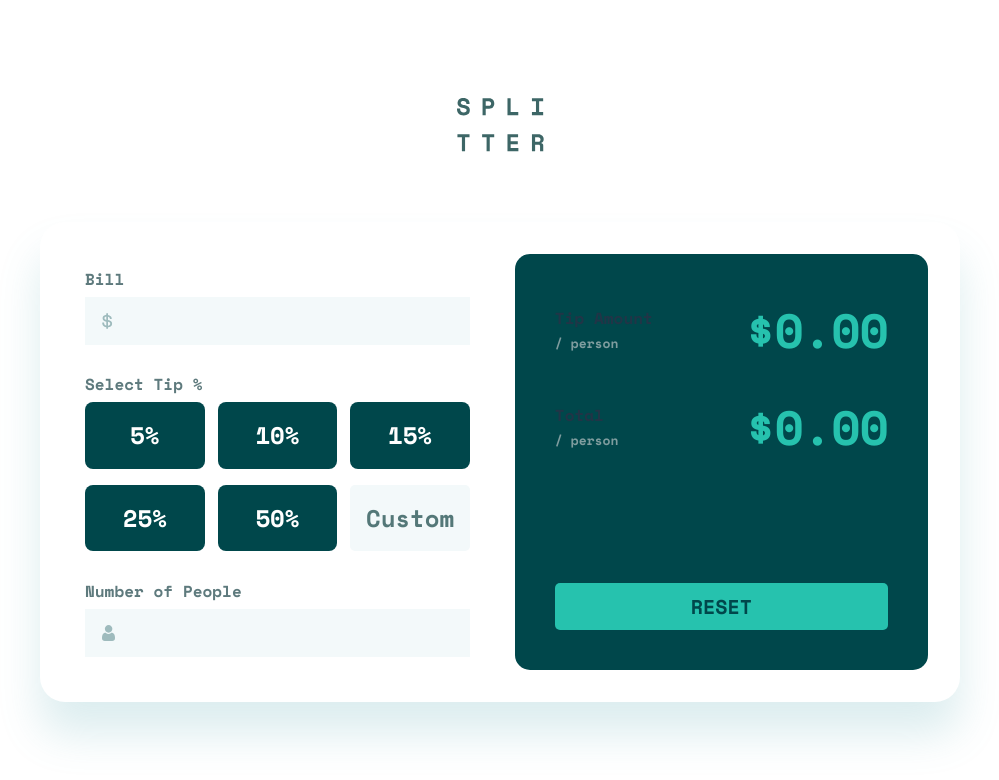
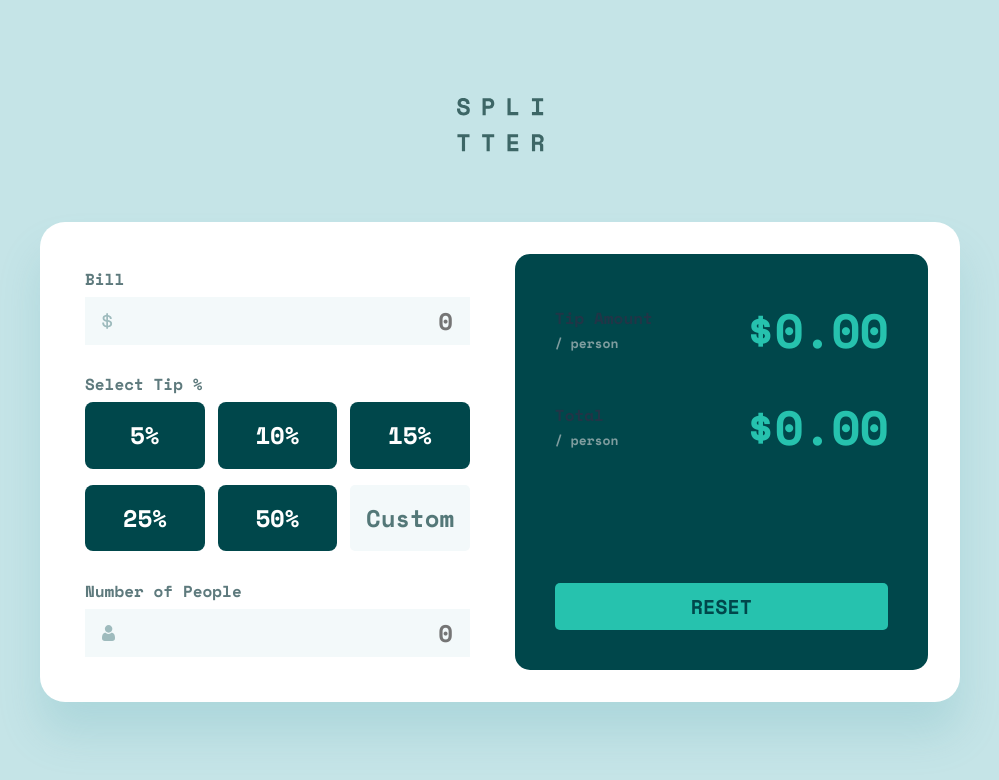
Before and after one commit to UtopicUnicorn995/FM-tip-calculator, a React (Vite) app: page / in a window 1280 px wide. Shown: the top 780 px of the page, without its empty margins (140-1139 px from the left). Built offline with nearby package versions, Linux system fonts and the light colour scheme.

Commit message:
FM-tip-calculator: updated

```diff
--- a/src/components/Calculator.jsx
+++ b/src/components/Calculator.jsx
@@ -56,7 +56,7 @@ export default function Calculator() {
           <label htmlFor="tip">Bill</label>
           <div className="input__wrapper">
             <img className="input__icon" src={dollarSign} alt="" />
-            <input type="number" name="tip" id="tip" onChange={handleBillChange}/>
+            <input placeholder='0' type="number" name="tip" id="tip" onChange={handleBillChange}/>
           </div>
         </div>
         <div className="input-group">
@@ -74,7 +74,7 @@ export default function Calculator() {
           <label htmlFor="">Number of People <span>Can't be zero</span></label>
           <div className="input__wrapper">
             <img className="input__icon" src={peopleSign} alt="" />
-          <input type="number" name="" id="" onChange={(e) => calculateEachTipHandler(e.target.value)}/>
+          <input placeholder="0" type="number" name="" id="" onChange={(e) => calculateEachTipHandler(e.target.value)}/>
           </div>
         </div>
       </div>
--- a/src/index.css
+++ b/src/index.css
@@ -24,6 +24,7 @@ a:hover {
 }
 
 body {
+  background-color: #C5E4E7;
   margin: 0;
   display: flex;
   flex-direction: column;
```
